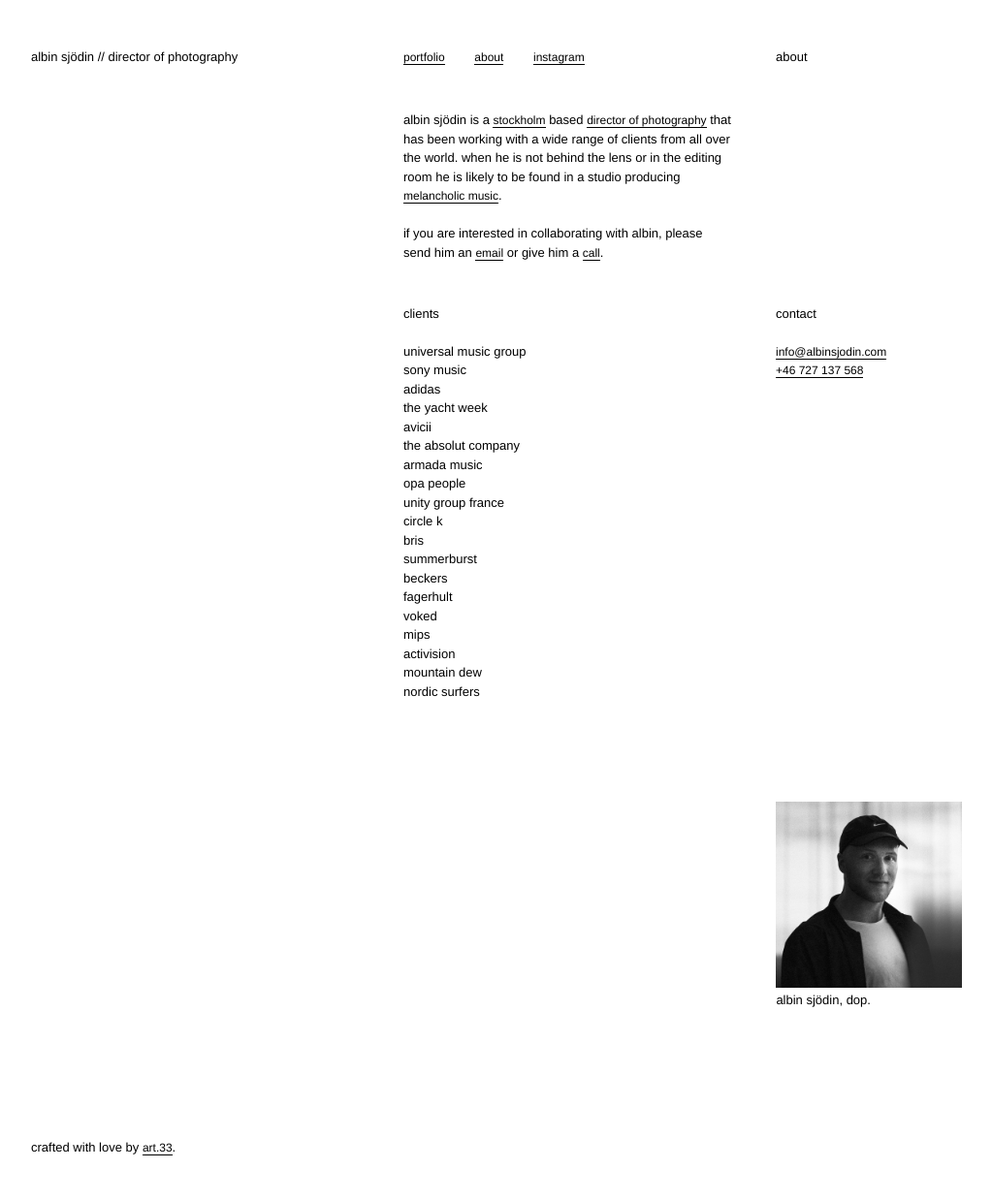
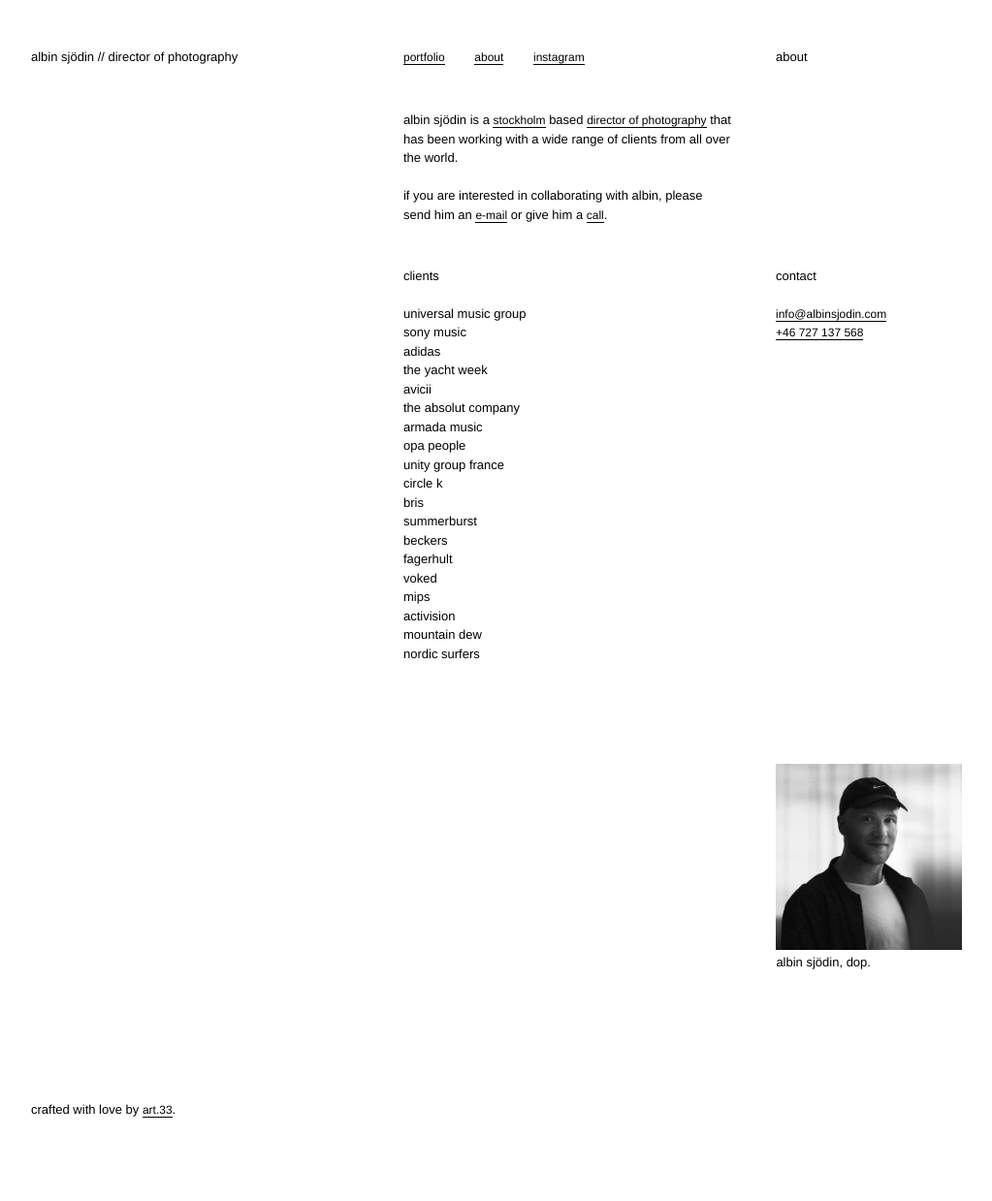
Before and after one commit to manspeterson/albin-site, a Jekyll site: the page built from about.md, in a window 1280 px wide. Shown: the whole page at 97% size, without its empty margins (32-1055 px from the left). Built offline with Jekyll 4.4.1, drawn with Linux system fonts in a browser that asks for light colours; nearby versions of some CDN libraries; some web fonts are replaced; after the commit the page ends 1200 px from its top, so only the background shows below that.

Commit message:
Update Pages “about”

```diff
--- a/about.md
+++ b/about.md
@@ -23,6 +23,6 @@ clients:
   - mountain dew
   - nordic surfers
 ---
-Albin Sjödin is a <a href="https://www.google.se/maps/place/Stockholm/@59.3260668,17.8474651,11z/data=!3m1!4b1!4m5!3m4!1s0x465f763119640bcb:0xa80d27d3679d7766!8m2!3d59.3293235!4d18.0685808" target="_blank">Stockholm</a> based <a href="https://en.wikipedia.org/wiki/Cinematographer" target="_blank">Director of Photography</a> that has been working with a wide range of clients from all over the world. When he is not behind the lens or in the editing room he is likely to be found in a studio producing <a href="https://www.youtube.com/watch?v=L6alk6Iq_DY" target="_blank">melancholic music</a>.
+Albin Sjödin is a <a href="https://www.google.se/maps/place/Stockholm/@59.3260668,17.8474651,11z/data=!3m1!4b1!4m5!3m4!1s0x465f763119640bcb:0xa80d27d3679d7766!8m2!3d59.3293235!4d18.0685808" target="_blank">Stockholm</a> based <a href="https://en.wikipedia.org/wiki/Cinematographer" target="_blank">Director of Photography</a> that has been working with a wide range of clients from all over the world.
 
-<p><br/>If you are interested in collaborating with Albin, please send him an <a href="mailto:info@albinsjodin.com">email</a> or give him a <a href="tel://\+46727137568">call</a>. </p>
+<p><br/>If you are interested in collaborating with Albin, please send him an <a href="mailto:info@albinsjodin.com">e-mail</a> or give him a <a href="tel://\+46727137568">call</a>. </p>
```
